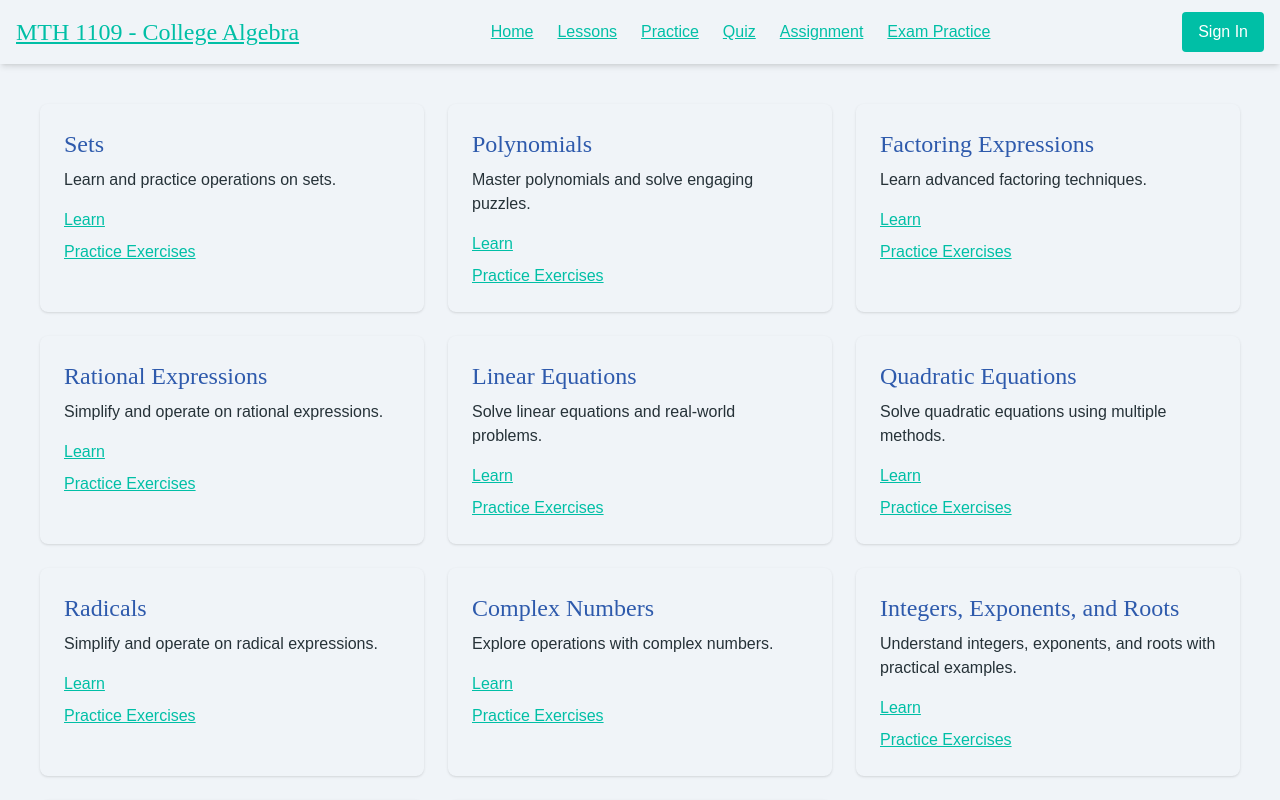
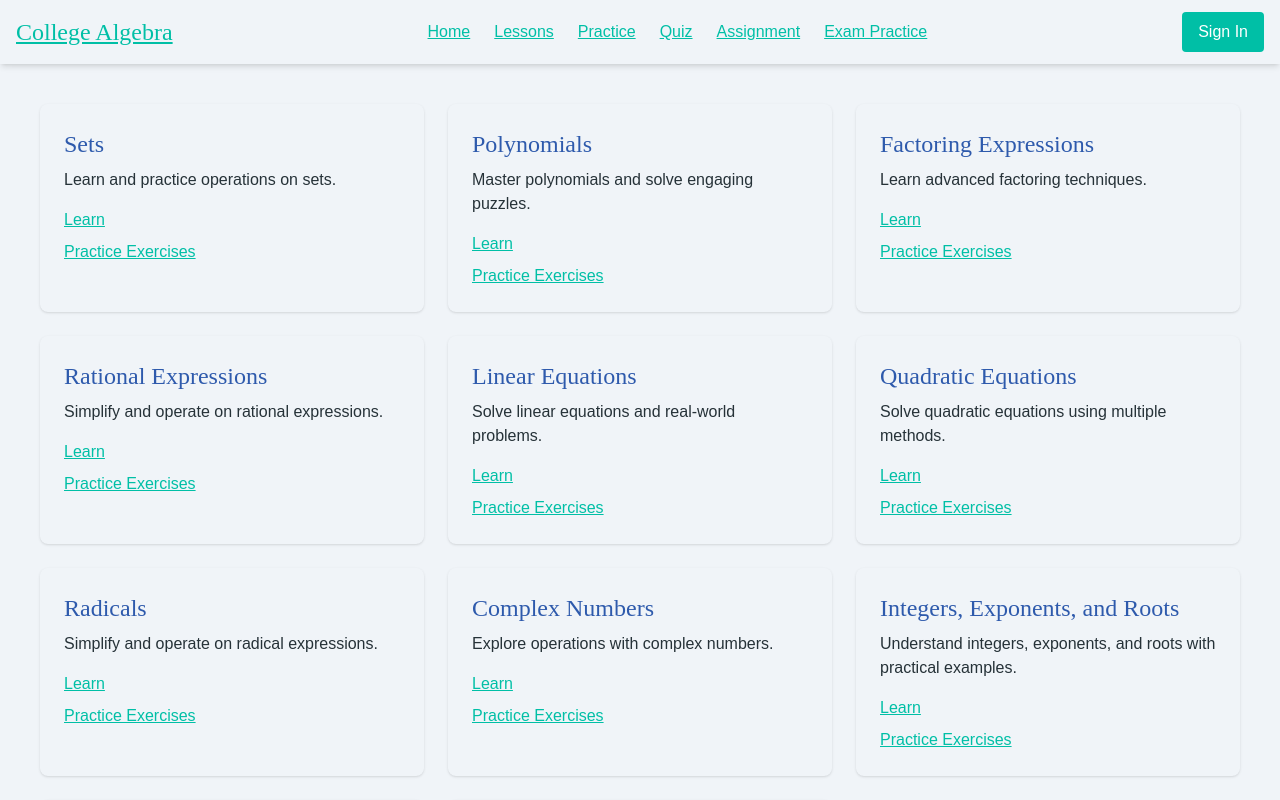
Before and after one commit to amukiria/college-algebra-app, a Next.js app: page / in a window 1280 px wide. Shown: the top 800 px of the page. Built offline with nearby package versions, Linux system fonts and the light colour scheme; no server answers.

Commit message:
made some UI changes

```diff
--- a/src/app/layout.tsx
+++ b/src/app/layout.tsx
@@ -1,7 +1,7 @@
 import React from "react";
 import { ClerkProvider } from "@clerk/nextjs";
 import TopBar from "../components/TopBar"; // Adjust the path as needed
-import "../styles/globals.css"; // Ensure this path is correct
+import "@/styles/globals.css";// Ensure this path is correct
 import { Analytics } from "@vercel/analytics/react"
 
 export default function RootLayout({ children }: { children: React.ReactNode }) {
@@ -9,7 +9,7 @@ export default function RootLayout({ children }: { children: React.ReactNode })
     <ClerkProvider>
       <html lang="en" className="dark">
         <head>
-          <title>MTH 1109 - College Algebra</title>
+          <title>College Algebra</title>
           <meta name="description" content="College Algebra" />
         </head>
         <body className="full-height bg-background text-text">
--- a/src/components/TopBar.js
+++ b/src/components/TopBar.js
@@ -10,7 +10,7 @@ const TopBar = () => {
       <div className="container px-4 py-3 flex items-center justify-between">
         <div className="text-2xl font-heading">
           <Link href="/" className="hover:text-accent">
-            MTH 1109 - College Algebra
+            College Algebra
           </Link>
         </div>
 
```
